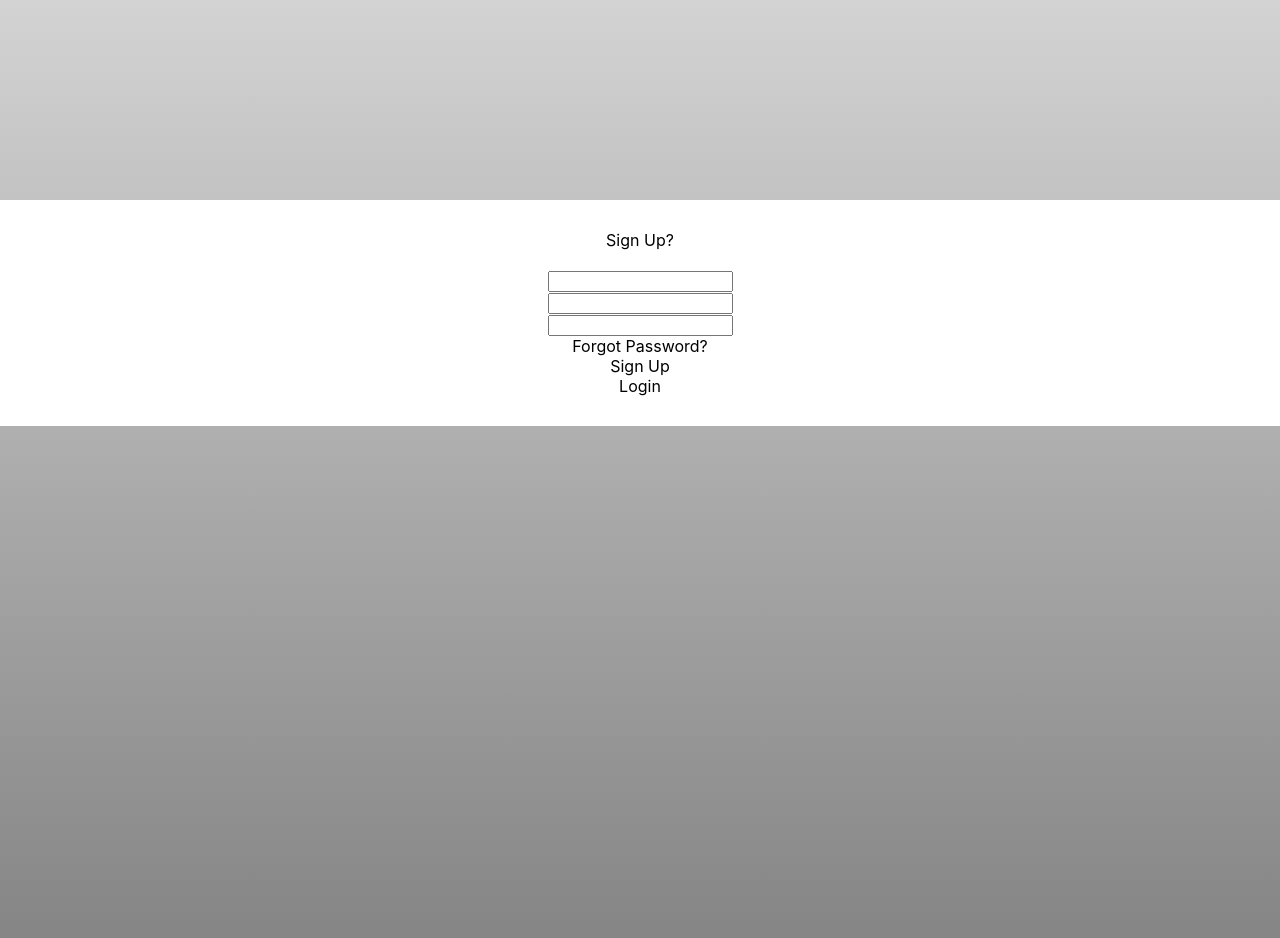
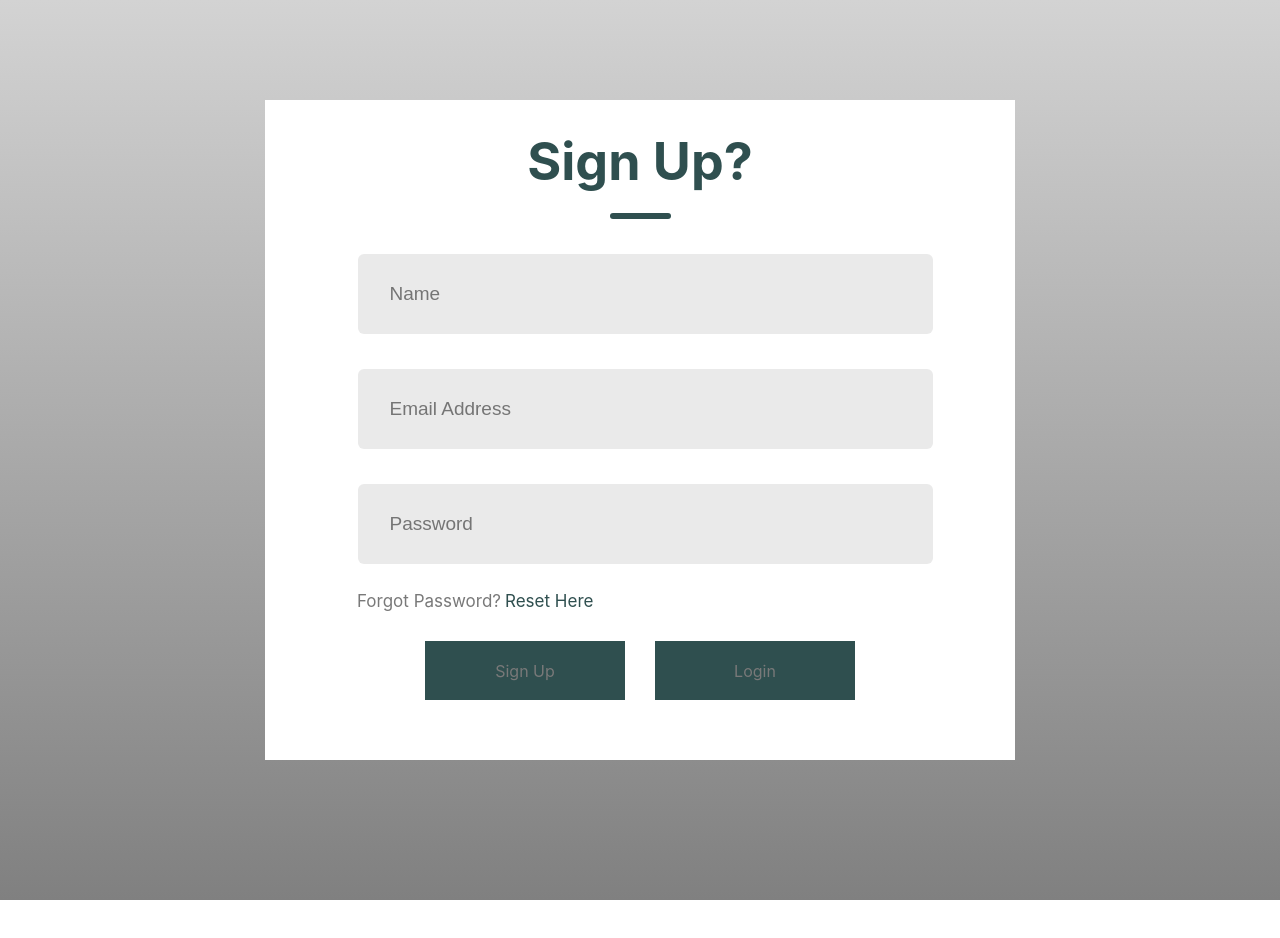
Before and after one commit to PriscilliaJimoh/fitness-tracker, a React (Create React App) app: page / in a window 1280 px wide. Shown: the top 938 px of the page. After the commit the page ends 900 px from the top, so only its background shows below. Built offline with nearby package versions, Linux system fonts and the light colour scheme.

Commit message:
adding login/sign up page

```diff
--- a/src/Components/LoginSignUp/LandingPage.css
+++ b/src/Components/LoginSignUp/LandingPage.css
@@ -2,9 +2,10 @@
     display: flex;
     flex-direction: column;
     margin: auto;
-    margin-top: 200px;
+    margin-top: 100px;
     background: #fff;
     padding-bottom: 30px;
+    width: 750px;
     /*padding-top: 10px;*/
 }
 
@@ -17,26 +18,80 @@
     margin-top: 30px;
 }
 
+.text{
+    color: darkslategrey;
+    font-size: 52px;
+    font-weight: 700;
+
+}
+
+.underline{
+    width: 61px;
+    height: 6px;
+    background: darkslategrey;
+    border-radius: 7px;
+}
+
 .inputs{
+    margin-top: 35px;
     display: flex;
     flex-direction: column;
+    /*align-items: center;*/
+    margin-left: 10px;
+    /*gap: 25px;*/
+}
+
+.input{
+    display: flex;
     align-items: center;
+    margin: auto;
+    width: 575px;
+    height: 80px;
+    background: #eaeaea;
+    border-radius: 6px;
+    /*gap: 5px;*/
+}
+
+.input input {
+    margin: 5px 30px;
+    height: 50px;
+    width: 400px;
+    background: transparent;
+    border: none;
+    outline: none;
+    color: #797979;
+    font-size:19px;
 }
 
 .forgot-password{
     display: flex;
-    flex-direction: column;
-    align-items: center;
+    /*flex-direction: column;*/
+    /*align-items: center;*/
+    padding-left: 92px;
+    margin-top: 27px;
+    color: #797979;
+    font-size: 17px;
+}
+
+.forgot-password span{
+    color: darkslategrey;
+    cursor: pointer;
+    margin-left: 4px;
 }
 
 .submit-container{
     display: flex;
-    flex-direction: column;
-    align-items: center;
+    gap: 30px;
+    margin: 30px auto;
+    /*align-items: center;*/
 }
 
 .submit{
     display: flex;
-    flex-direction: column;
+    justify-content: center;
     align-items: center;
+    width: 200px;
+    height: 59px;
+    color: #797979;
+    background: darkslategrey;
 }
--- a/src/Components/LoginSignUp/LandingPage.jsx
+++ b/src/Components/LoginSignUp/LandingPage.jsx
@@ -19,22 +19,23 @@ const LoginSignUp = () => {
             <div className='inputs'>
                 <div className='input'>
                     {/* <img  src ='' alt=''/> */}
-                    <input type="text"/>
+                    <input type='text' placeholder='Name'/>
                 </div>
             </div>
             <div className='inputs'>
                 <div className='input'>
                     {/* <img  src ='' alt=''/> */}
-                    <input type='email'/>
+                    <input type='email' placeholder='Email Address'/>
                 </div>
             </div>
             <div className='inputs'>
                 <div className='input'>
                     {/* <img  src ='' alt=''/> */}
-                    <input type='password'/>
+                    <input type='password' placeholder='Password'/>
                 </div>
             </div>
-            <div className='forgot-password'><span>Forgot Password?</span></div>
+            <div className='forgot-password'>Forgot Password?{' '}
+                <span>Reset Here</span></div>
             <div className='submit-container'>
                 <div className='submit'>Sign Up</div>
                 <div className='submit'>Login</div>
```
